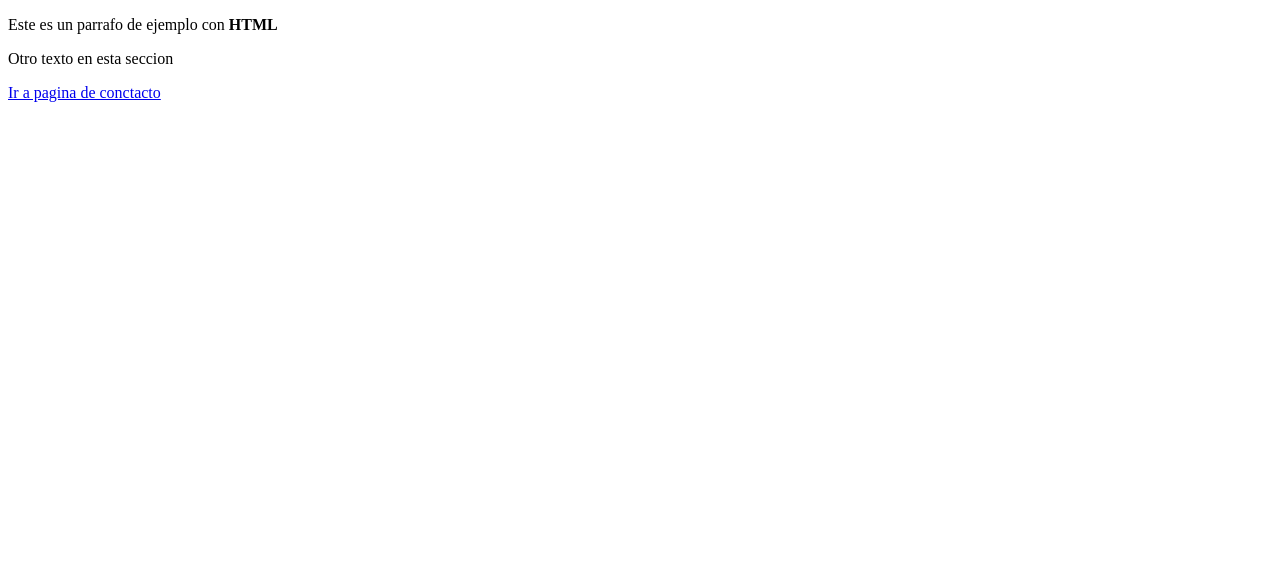
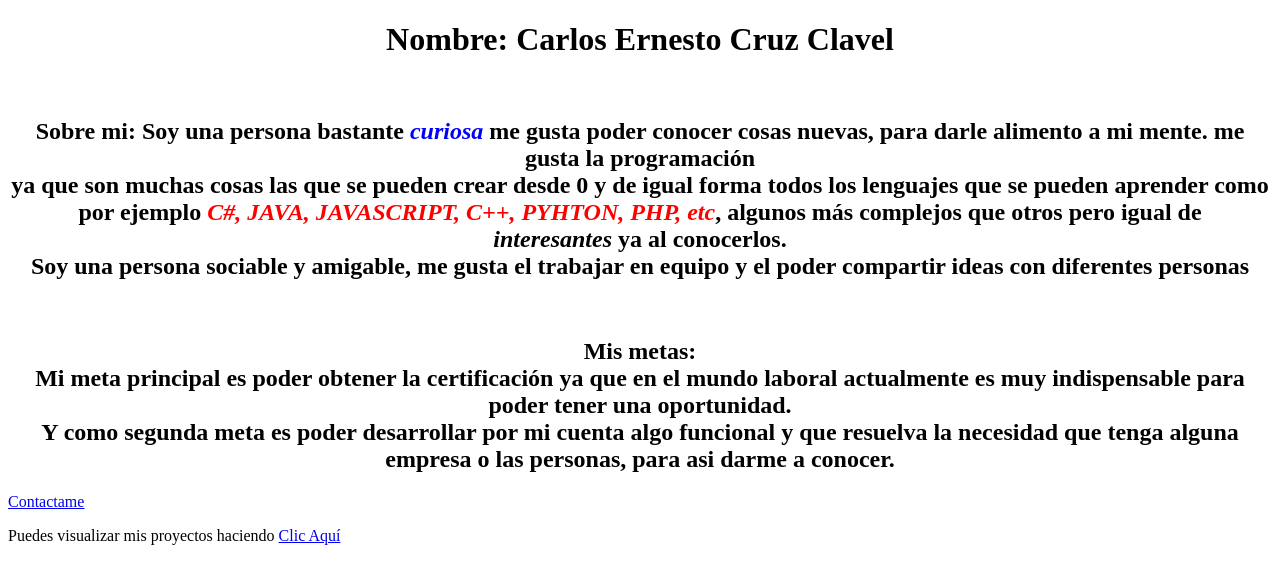
Before and after one commit to cruzclavell/mi-portafolio, a plain HTML site: page index.html in a window 1280 px wide. Drawn offline with Linux system fonts and the light colour scheme.

Commit message:
Datos sobre mi vida

```diff
--- a/index.html
+++ b/index.html
@@ -1,15 +1,40 @@
 <!DOCTYPE html>
-<html lang="en">
+<html lang="es">
 <head>
     <meta charset="UTF-8">
-    <meta name="viewport" content="width=, initial-scale=1.0">
-    <title>Document</title>
+    <meta name="viewport" content="width=device-width, initial-scale=1.0">
+    <title>Index</title>
 </head>
 <body>
-    <p>Este es un parrafo de ejemplo con <strong> HTML</strong></p>
-    <p>Otro texto en esta seccion</p>
+    <!-- Inicia H1-->
+    <center><h1>Nombre: Carlos Ernesto Cruz Clavel </h1></center>
+    <!--Termina H1 y se agrega un salto de linea-->
+        <br>
+    <!-- Inicia H2 sobre mi -->
+    <center><h2>Sobre mi: Soy una persona bastante <em style="color: blue;">curiosa</em> me gusta poder conocer cosas nuevas, <strong>para darle alimento a mi mente</strong>. me gusta la programación <br>
+    ya que son muchas cosas las que se pueden crear desde 0 y de igual forma todos los lenguajes que se pueden aprender como por ejemplo <em style="color: red;">C#, JAVA, JAVASCRIPT, C++, PYHTON, PHP, etc</em>, algunos más complejos que otros pero igual de <br>
+    <em>interesantes</em> ya al conocerlos. <br>
+
+    Soy una persona sociable y amigable, me gusta el trabajar en equipo y el poder compartir ideas con diferentes personas</h2></center>
+    <!-- Termina H2 sobre mi y se agrega salto de linea -->
+        <br>
+    <!-- Inicia H2 mis metas-->
+     <center><h2>
+        Mis metas:
+        <br>
+        Mi meta principal es poder obtener la certificación ya que en el mundo laboral actualmente es muy indispensable para poder tener una oportunidad.
+        <br>
+        Y como segunda meta es poder desarrollar por mi cuenta algo funcional y que resuelva la necesidad que tenga alguna empresa o las personas, para asi darme a conocer.
+    </h2></center>
+
+    <!-- Finaliza H2 mis metas-->
 
 
-    <a href="contacto.html">Ir a pagina de conctacto</a>
+    <a href="contacto.html"> Contactame</a>
+    <p>Puedes visualizar mis proyectos haciendo <a href="proyectos.html"> Clic Aquí</a></p>
+
+
+
+
 </body>
 </html>
```
Also changed, not shown: contacto.html (+2 -2 lines), proyectos.html (added, +11 -0 lines).
